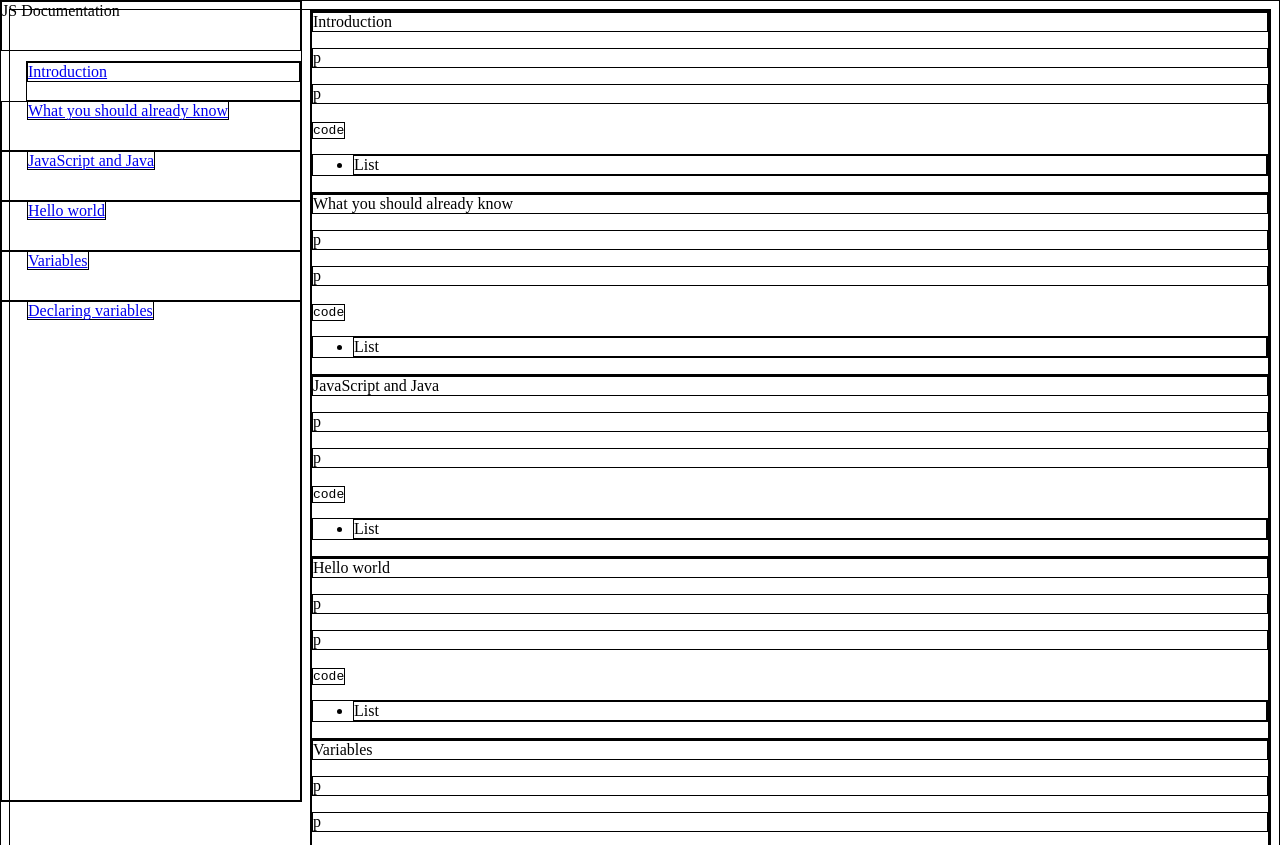
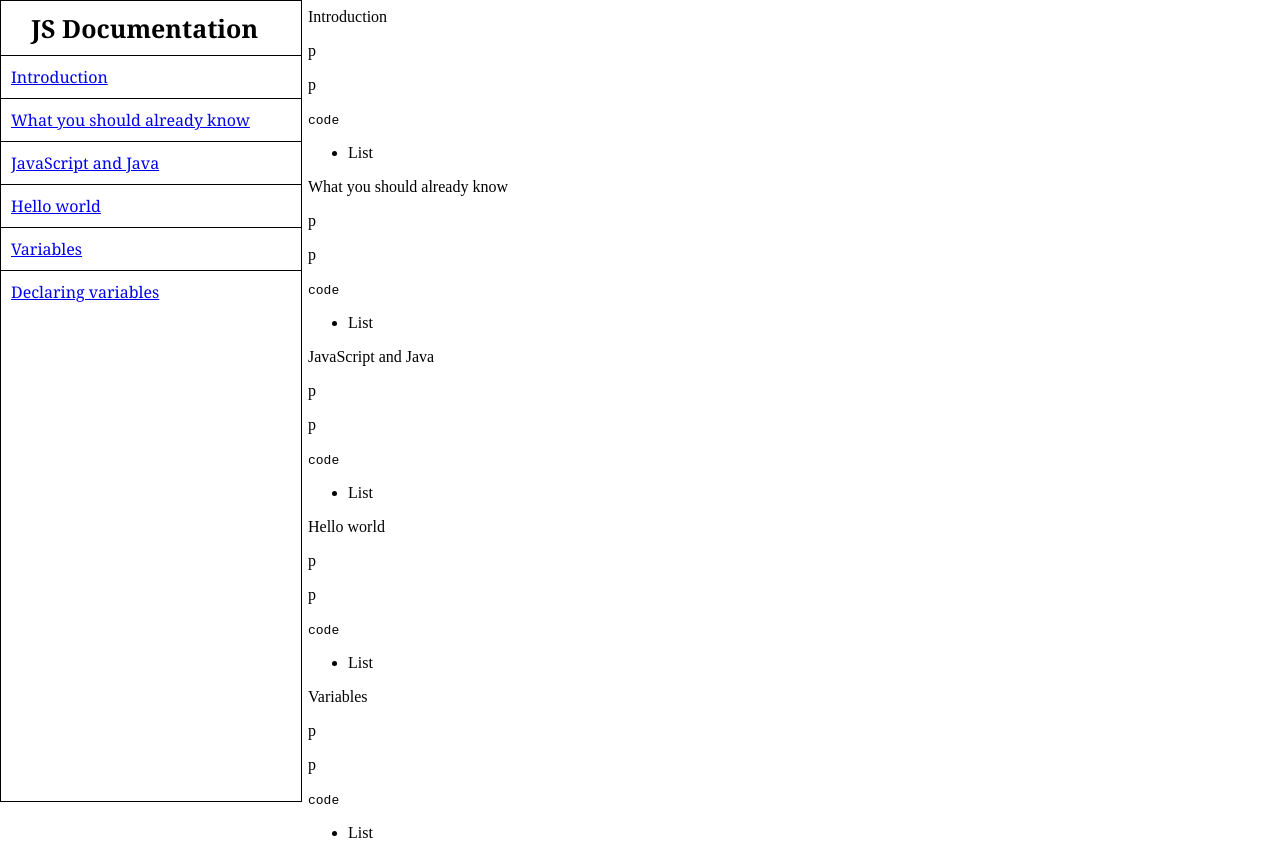
Before and after one commit to littlerookie13/Technical-Documentation-Page, a plain HTML site: page index.html in a window 1280 px wide. Shown: the top 845 px of the page. Drawn offline with Linux system fonts and the light colour scheme.

Commit message:
Navbar Update

```diff
--- a/index.html
+++ b/index.html
@@ -7,9 +7,9 @@
     <link href="style.css" rel="stylesheet" type="text/css">
     <title>Document</title>
 </head>
+
 <body>
     <main id="main-doc">
-
         <section id="Introduction" class="main-section">
             <header>Introduction</header>
             <p>p</p>
@@ -70,44 +70,27 @@
             </ul>
           </section>
 
+         <nav id="navbar">
+            <header>JS Documentation</header>
+            <a href="#Introduction" class="nav-link">
+              <div class="nav-grid-itens">Introduction</div></a>
 
+            <a href="#What_you_should_already_know" class="nav-link">
+              <div class="nav-grid-itens">What you should already know</div></a>
 
-         <nav id="navbar">
-           <header>JS Documentation</header>
+            <a href="#JavaScript_and_Java" class="nav-link">
+              <div class="nav-grid-itens">JavaScript and Java</div></a>
 
-            <a href="#Introduction" class="nav-link">
-            <div class="nav01">Introduction</div>
-            </a>
+            <a href="#Hello_world" class="nav-link">
+              <div class="nav-grid-itens">Hello world</div></a>
 
-            <div class="nav-grid-itens">
-            <a href="#What_you_should_already_know" class="nav-link">
-             What you should already know
-            </a></div>
+            <a href="#Variables" class="nav-link">
+              <div class="nav-grid-itens">Variables</div></a>
 
-            <div class="nav-grid-itens">
-            <a href="#JavaScript_and_Java" class="nav-link">
-              JavaScript and Java
-            </a></div>
-
-            <div class="nav-grid-itens">
-            <a href="#Hello_world" class="nav-link">
-              Hello world
-            </a></div>
-
-            <div class="nav-grid-itens">
-            <a href="#Variables" class="nav-link">
-              Variables
-            </a></div>
-
-            <div class="nav-grid-itens">
             <a href="#Declaring_variables" class="nav-link">
-             Declaring variables
-            </a></div>
+              <div class="nav-grid-itens">Declaring variables</div></a>
 
         </nav>
-
       </main>
-
-
 </body>
 </html>
--- a/style.css
+++ b/style.css
@@ -1,5 +1,5 @@
 * {
-    border: 1px solid black;
+    /*border: 1px solid black;*/
 }
 
 @media (max-width: 600) {
@@ -12,23 +12,38 @@
 
 #navbar {
     position: fixed;
-    display: grid;
-    grid-template-columns: 300px;
-    grid-template-rows: 50px 50px 50px 50px 50px 50px;
-    align-self: left;
-    top:0px;
-    left: 0px;
-
+    display: flex;
+    flex-direction: column;
+    justify-content: start;
+    left: 0;
+    top: 0;
     width: 300px;
     height: 100%;
+    border: 1px solid black;
+}
+
+.nav-grid-itens {
+    padding-top: 10px;
+    padding-left: 10px;
+    padding-bottom: 10px;
+    padding-right: 10px;
+    border-top: 1px solid black;
 }
 
 .nav-link {
-    margin-left: 25px;
-    margin-top:10px;
-    justify-content: center;
+    font-family: Georgia, 'Times New Roman', Times, serif;
 }
 
-.nav-grid-itens {
+.nav01 {
 
 }
+
+#navbar header {
+    font-weight: 1000;
+    font-size:25px;
+    font-family:Georgia, 'Times New Roman', Times, serif;
+    padding-top: 10px;
+    padding-left: 30px;
+    padding-bottom: 10px;
+    padding-right: 10px;
+}
```
